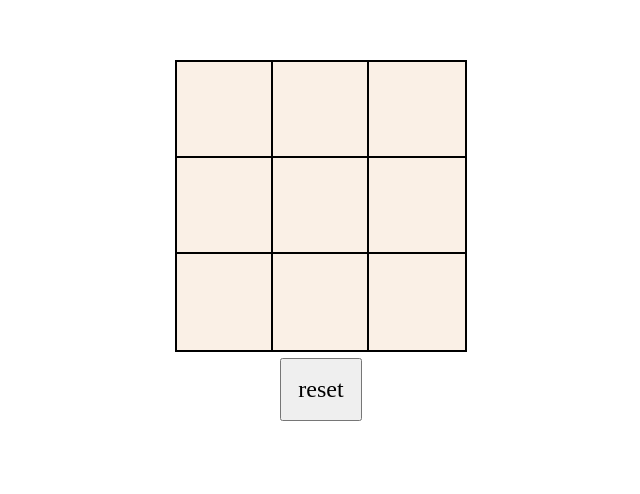
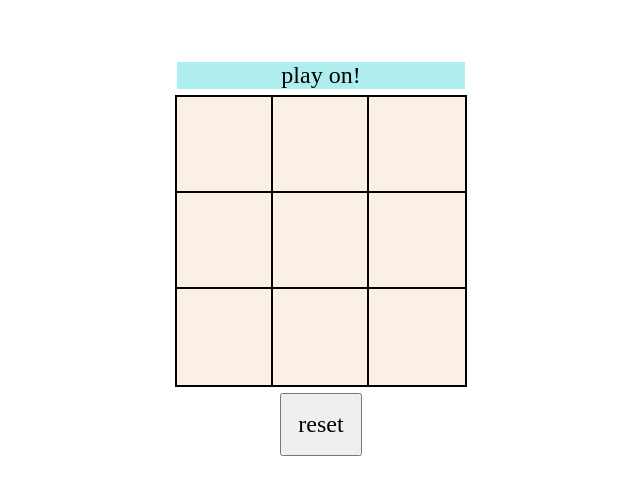
Before and after one commit to d-atienza/react-tic-tac-toe, a React (Vite) app: page / in a window 1280 px wide. Shown: the part 146-640 px from the top of the page, without its empty margins (319-959 px from the left). Built offline with nearby package versions, Linux system fonts and the light colour scheme.

Commit message:
gameState functionality added in, determines whether there is a winner, it's a draw or to play on

```diff
--- a/src/App.jsx
+++ b/src/App.jsx
@@ -1,106 +1,8 @@
-// @ts-check
-import { useState } from "react";
 import "./index.css";
-import React from "react";
+import TicTacToe from "./TicTacToe";
 
 function App() {
-  /**
-   * @typedef {null | 'x' | 'o'} CellState
-   * */
-  /**
-   * @type {CellState[]}
-   */
-
-  const initialBoardState = [
-    null,
-    null,
-    null,
-    null,
-    null,
-    null,
-    null,
-    null,
-    null,
-  ];
-  const [boardState, setBoardState] = useState(initialBoardState);
-
-  function whoseTurnIsIt() {
-    const numXs = boardState.filter((element) => element === "x").length;
-    const numOs = boardState.filter((element) => element === "o").length;
-
-    if (numXs >= numOs) {
-      return "o";
-    } else {
-      return "x";
-    }
-  }
-
-  /**
-   * @param {CellState[]} inputArray
-   * @returns
-   */
-
-  function createGridCellDivs(inputArray) {
-    let arrayOfDivs = inputArray.map((cellState, index) => {
-      // onClick console.logs the index of the element that is clicked
-      if (cellState === "x") {
-        return (
-          <div
-            className="cell"
-            key={index}
-            onClick={() => handleClickCell(index)}
-          >
-            ✖️
-          </div>
-        ); // 'x'
-      } else if (cellState === "o") {
-        return (
-          <div
-            className="cell"
-            key={index}
-            onClick={() => handleClickCell(index)}
-          >
-            ⭕
-          </div>
-        ); // 'o'
-      } else {
-        return (
-          <div
-            className="cell"
-            key={index}
-            onClick={() => handleClickCell(index)}
-          ></div>
-        ); //null
-      }
-    });
-
-    return arrayOfDivs;
-  }
-
-  function handleClickCell(index) {
-    const copyOfBoardState = [...boardState]; // shallow copy the current array of the board state
-
-    if (copyOfBoardState[index] === null) {
-      copyOfBoardState[index] = whoseTurnIsIt();
-      setBoardState(copyOfBoardState); // update state with copy of array if the cell is null
-    } else {
-      console.log(index, " is not null");
-    }
-  }
-
-  function resetBoardState() {
-    console.log("this is a reset button");
-    setBoardState(initialBoardState);
-  }
-
-  return (
-    <div className="gameContainer">
-      <div className="gameGrid">{createGridCellDivs(boardState)} </div>
-      <div className="resetButton">
-        <button onClick={resetBoardState}>reset</button>
-      </div>
-    </div>
-  );
+  return <TicTacToe />;
 }
 
 export default App;
--- /dev/null
+++ b/src/TicTacToe.jsx
@@ -0,0 +1,108 @@
+// @ts-check
+import { useState } from "react";
+import "./index.css";
+import React from "react";
+import checkWinner from "./WinningPatterns";
+
+export default function TicTacToe() {
+  /**
+   * @typedef {null | 'x' | 'o'} CellState
+   * */
+  /**
+   * @type {CellState[]}
+   */
+
+  const initialBoardState = [
+    null,
+    null,
+    null,
+    null,
+    null,
+    null,
+    null,
+    null,
+    null,
+  ];
+  const [boardState, setBoardState] = useState(initialBoardState);
+
+  function whoseTurnIsIt() {
+    const numXs = boardState.filter((element) => element === "x").length;
+    const numOs = boardState.filter((element) => element === "o").length;
+
+    if (numXs >= numOs) {
+      return "o";
+    } else {
+      return "x";
+    }
+  }
+
+  /**
+   * @param {CellState[]} inputArray
+   * @returns
+   */
+
+  function createGridCellDivs(inputArray) {
+    let arrayOfDivs = inputArray.map((cellState, index) => {
+      // onClick console.logs the index of the element that is clicked
+
+      if (cellState === "x") {
+        return (
+          <div
+            className="cell"
+            key={index}
+            onClick={() => handleClickCell(index)}
+          >
+            ✖️
+          </div>
+        ); // 'x'
+      } else if (cellState === "o") {
+        return (
+          <div
+            className="cell"
+            key={index}
+            onClick={() => handleClickCell(index)}
+          >
+            ⭕
+          </div>
+        ); // 'o'
+      } else {
+        return (
+          <div
+            className="cell"
+            key={index}
+            onClick={() => handleClickCell(index)}
+          ></div>
+        ); //null
+      }
+    });
+    return arrayOfDivs;
+  }
+
+  function handleClickCell(index) {
+    const copyOfBoardState = [...boardState]; // shallow copy the current array of the board state
+
+    if (copyOfBoardState[index] === null) {
+      copyOfBoardState[index] = whoseTurnIsIt();
+      setBoardState(copyOfBoardState); // update state with copy of array if the cell is null
+    } else {
+      console.log(index, " is not null");
+    }
+  }
+
+  function resetBoardState() {
+    console.log("this is a reset button");
+    setBoardState(initialBoardState);
+  }
+
+  return (
+    <div className="gameContainer">
+      <div className="gameState">
+        {boardState.includes(null) ? checkWinner(boardState) : "its a draw"}
+      </div>
+      <div className="gameGrid">{createGridCellDivs(boardState)}</div>
+      <div className="resetButton">
+        <button onClick={resetBoardState}>reset</button>
+      </div>
+    </div>
+  );
+}
--- /dev/null
+++ b/src/WinningPatterns.jsx
@@ -0,0 +1,21 @@
+const winningPatterns = [
+  [0, 1, 2],
+  [3, 4, 5],
+  [6, 7, 8], // Rows
+  [0, 3, 6],
+  [1, 4, 7],
+  [2, 5, 8], // Columns
+  [0, 4, 8],
+  [2, 4, 6], // Diagonals
+];
+
+export default function checkWinner(board) {
+  for (let i = 0; i < winningPatterns.length; i++) {
+    const [a, b, c] = winningPatterns[i];
+    if (board[a] && board[a] === board[b] && board[a] === board[c]) {
+      return <div>{board[a]} is the winner!</div>;
+    }
+  }
+
+  return <div>play on!</div>;
+}
--- a/src/index.css
+++ b/src/index.css
@@ -4,6 +4,13 @@
   justify-content: center;
   align-items: center;
   padding:25vh;
+}
+
+.gameState {
+  background-color: paleturquoise;
+  font-size: 1.5rem;
+  margin-bottom: 0.5rem;
+  text-align: center;
 }
 
 .gameGrid {
```
